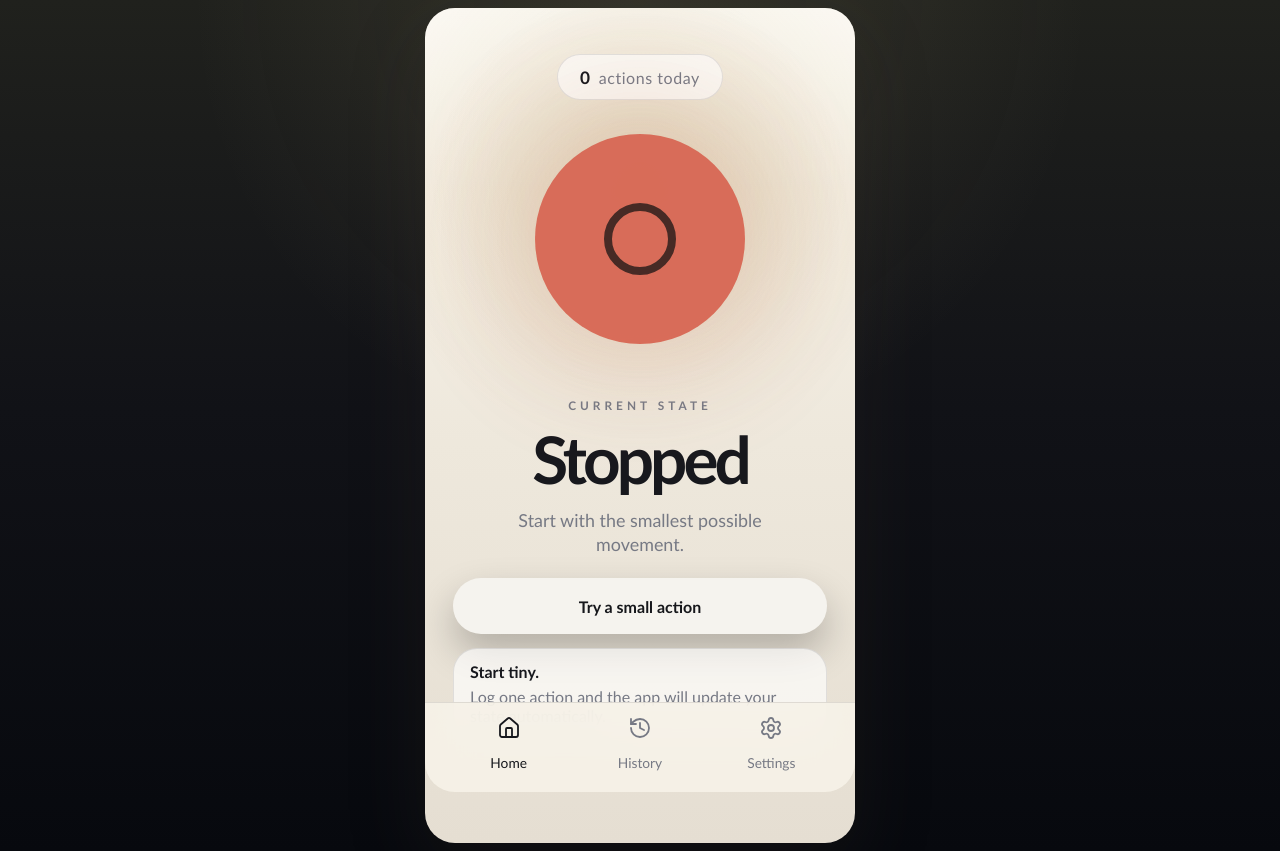
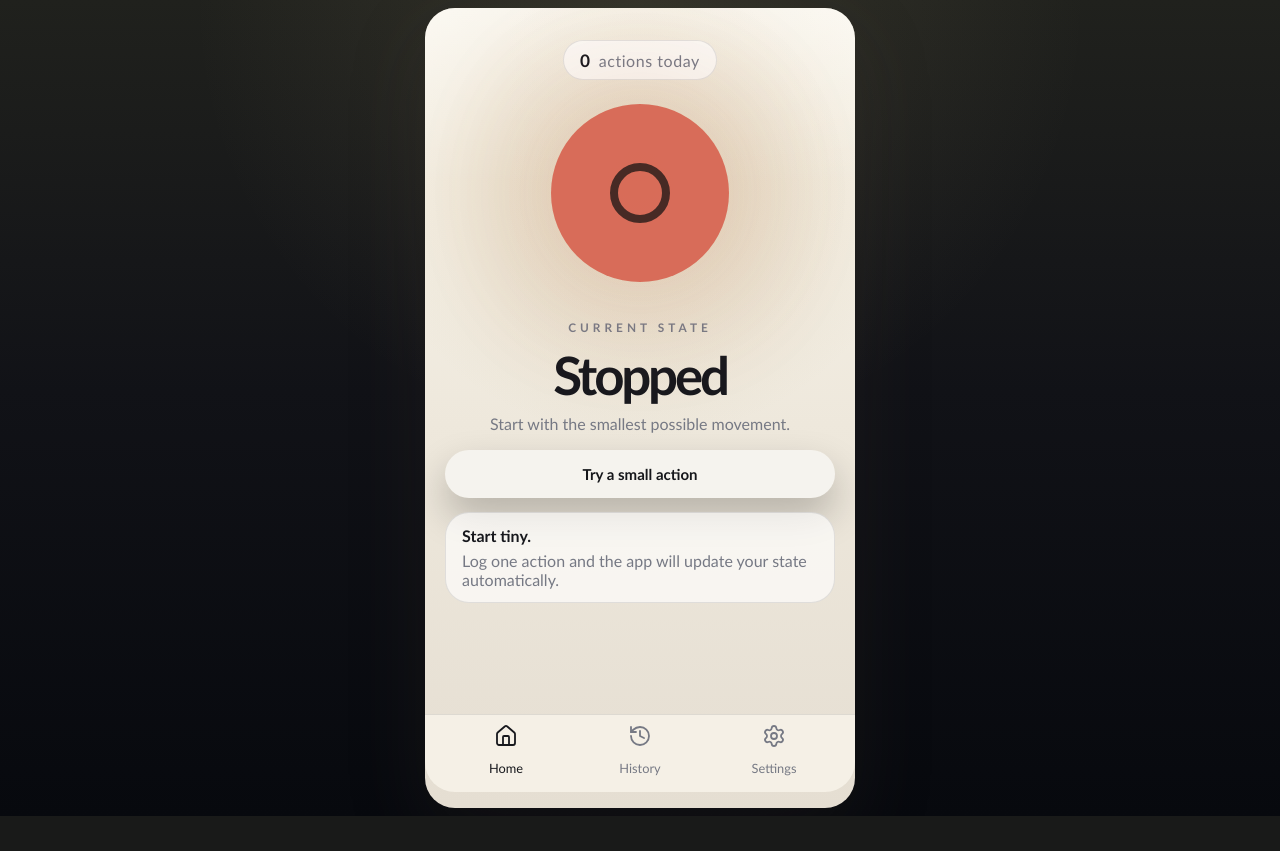
Before and after one commit to vanderjuh/vj-moving-app, a React (Vite) app: page / in a window 1280 px wide. After the commit the page ends 816 px from the top, so only its background shows below. Built offline with nearby package versions, Linux system fonts and the light colour scheme.

Commit message:
feat: add UI density settings with compact and comfortable options

```diff
--- a/src/App.jsx
+++ b/src/App.jsx
@@ -82,6 +82,7 @@ export default function App() {
   const todayCount = countToday(appState.history);
   const resolvedAppearance =
     appState.settings.appearance === "system" ? systemAppearance : appState.settings.appearance;
+  const resolvedDensity = appState.settings.uiDensity || "compact";
 
   const handleTabChange = (tab) => {
     setIsActionSheetOpen(false);
@@ -90,7 +91,7 @@ export default function App() {
 
   return (
     <main
-      className={`phone-shell phone-shell--${appState.currentState.toLowerCase()} theme-${resolvedAppearance}`}
+      className={`phone-shell phone-shell--${appState.currentState.toLowerCase()} theme-${resolvedAppearance} ui-${resolvedDensity}`}
     >
       <FeedbackBanner
         error={error}
--- a/src/components/SettingsScreen.jsx
+++ b/src/components/SettingsScreen.jsx
@@ -201,6 +201,19 @@ export function SettingsScreen({ settings, t, onReset, onUpdateSettings }) {
 
       {activeTab === "preferences" ? (
         <>
+          <SettingsGroup title={t("settings.interface")}>
+            <div className="settings-card appearance-card">
+              <SegmentedControl
+                options={[
+                  { id: "compact", label: t("settings.compact") },
+                  { id: "comfortable", label: t("settings.comfortable") },
+                ]}
+                value={settings.uiDensity || "compact"}
+                onChange={(uiDensity) => onUpdateSettings({ uiDensity })}
+              />
+            </div>
+          </SettingsGroup>
+
           <SettingsGroup title={t("settings.notifications")}>
             <div className="settings-card">
               <div className="settings-row">
--- a/src/hooks/useBehaviorApp.js
+++ b/src/hooks/useBehaviorApp.js
@@ -13,6 +13,7 @@ export function useBehaviorApp() {
       notificationsEnabled: false,
       notificationTone: "soft",
       hapticsEnabled: false,
+      uiDensity: "compact",
       appearance: "system",
       locale: "en",
       goal: "",
--- a/src/i18n/translations.js
+++ b/src/i18n/translations.js
@@ -78,6 +78,9 @@ const translations = {
         context: "Context",
         preferences: "Preferences",
       },
+      interface: "Interface",
+      compact: "Compact",
+      comfortable: "Comfortable",
       notifications: "Notifications",
       enableNotifications: "Enable notifications",
       tone: "Tone",
@@ -207,6 +210,9 @@ const translations = {
         context: "Contexto",
         preferences: "Preferências",
       },
+      interface: "Interface",
+      compact: "Compacto",
+      comfortable: "Confortável",
       notifications: "Notificações",
       enableNotifications: "Ativar notificações",
       tone: "Tom",
--- a/src/services/behaviorStorage.js
+++ b/src/services/behaviorStorage.js
@@ -12,6 +12,7 @@ const DEFAULT_SETTINGS = {
   notificationsEnabled: false,
   notificationTone: "soft",
   hapticsEnabled: false,
+  uiDensity: "compact",
   appearance: "system",
   locale: detectLocale(),
   goal: "",
@@ -140,6 +141,9 @@ const normalizeSettings = (settings) => {
       typeof source.hapticsEnabled === "boolean"
         ? source.hapticsEnabled
         : DEFAULT_SETTINGS.hapticsEnabled,
+    uiDensity: ["compact", "comfortable"].includes(source.uiDensity)
+      ? source.uiDensity
+      : DEFAULT_SETTINGS.uiDensity,
     appearance: ["system", "light", "dark"].includes(source.appearance)
       ? source.appearance
       : DEFAULT_SETTINGS.appearance,
--- a/src/styles.css
+++ b/src/styles.css
@@ -1192,6 +1192,169 @@ button:focus-visible {
   }
 }
 
+.phone-shell.ui-comfortable {
+  --density-font: 1;
+}
+
+.phone-shell.ui-compact {
+  --density-font: 0.92;
+}
+
+.phone-shell.ui-compact .screen {
+  padding: max(14px, env(safe-area-inset-top)) 20px calc(90px + env(safe-area-inset-bottom));
+}
+
+.phone-shell.ui-compact .today-pill {
+  min-height: 40px;
+  margin-top: 18px;
+  padding: 0 16px;
+}
+
+.phone-shell.ui-compact .state-orb {
+  width: min(52vw, 178px);
+  margin: 24px 0 38px;
+}
+
+.phone-shell.ui-compact .home-hero h1,
+.phone-shell.ui-compact .screen-heading h1 {
+  font-size: clamp(2.2rem, 11vw, 3.3rem);
+}
+
+.phone-shell.ui-compact .state-copy,
+.phone-shell.ui-compact .screen-heading p {
+  margin-top: 14px;
+  font-size: 1rem;
+}
+
+.phone-shell.ui-compact .primary-action-button {
+  min-height: 48px;
+  margin-top: 16px;
+  font-size: 0.94rem;
+}
+
+.phone-shell.ui-compact .suggestions-sheet {
+  gap: 10px;
+  padding: 8px 16px max(18px, env(safe-area-inset-bottom));
+}
+
+.phone-shell.ui-compact .suggestion-list {
+  gap: 8px;
+  padding-bottom: calc(86px + env(safe-area-inset-bottom));
+}
+
+.phone-shell.ui-compact .suggestion-card {
+  min-height: 66px;
+  padding: 10px;
+  border-radius: 18px;
+}
+
+.phone-shell.ui-compact .suggestion-card p {
+  font-size: 0.86rem;
+}
+
+.phone-shell.ui-compact .suggestion-card .add-action-button {
+  width: 38px;
+  height: 38px;
+  min-height: 38px;
+  font-size: 1.45rem;
+}
+
+.phone-shell.ui-compact .history-list,
+.phone-shell.ui-compact .transition-list {
+  gap: 8px;
+  margin-top: 18px;
+}
+
+.phone-shell.ui-compact .history-list li,
+.phone-shell.ui-compact .transition-list li {
+  gap: 8px;
+  padding: 12px;
+  border-radius: 18px;
+}
+
+.phone-shell.ui-compact .settings-screen {
+  gap: 18px;
+  padding-inline: 20px;
+}
+
+.phone-shell.ui-compact .settings-group {
+  gap: 10px;
+}
+
+.phone-shell.ui-compact .settings-group h2 {
+  font-size: 0.84rem;
+}
+
+.phone-shell.ui-compact .settings-card {
+  border-radius: 20px;
+}
+
+.phone-shell.ui-compact .settings-row,
+.phone-shell.ui-compact .settings-tone-row,
+.phone-shell.ui-compact .settings-list-row {
+  min-height: 64px;
+}
+
+.phone-shell.ui-compact .settings-row {
+  grid-template-columns: 42px minmax(0, 1fr) auto;
+  gap: 10px;
+  padding: 10px 16px;
+}
+
+.phone-shell.ui-compact .settings-row strong,
+.phone-shell.ui-compact .settings-tone-row span,
+.phone-shell.ui-compact .settings-list-row span:first-child {
+  font-size: 1rem;
+}
+
+.phone-shell.ui-compact .settings-icon {
+  width: 38px;
+}
+
+.phone-shell.ui-compact .settings-tone-row {
+  grid-template-columns: 62px minmax(0, 1fr);
+  gap: 10px;
+  padding: 12px 16px 16px;
+}
+
+.phone-shell.ui-compact .segmented button {
+  min-height: 42px;
+  font-size: 0.95rem;
+}
+
+.phone-shell.ui-compact .objective-card,
+.phone-shell.ui-compact .work-hours-card,
+.phone-shell.ui-compact .profession-card,
+.phone-shell.ui-compact .suggestion-order-card,
+.phone-shell.ui-compact .appearance-card {
+  gap: 10px;
+  padding: 14px;
+}
+
+.phone-shell.ui-compact .objective-input {
+  min-height: 82px;
+}
+
+.phone-shell.ui-compact .reset-button {
+  min-height: 58px;
+  padding: 0 18px;
+  font-size: 1rem;
+}
+
+.phone-shell.ui-compact .bottom-nav {
+  min-height: calc(78px + env(safe-area-inset-bottom));
+  padding: 8px 14px calc(8px + env(safe-area-inset-bottom));
+}
+
+.phone-shell.ui-compact .nav-item {
+  gap: 4px;
+  font-size: 0.8rem;
+}
+
+.phone-shell.ui-compact .nav-item svg {
+  width: 24px;
+}
+
 @media (min-width: 431px) {
   body {
     padding: 8px 0;
```
